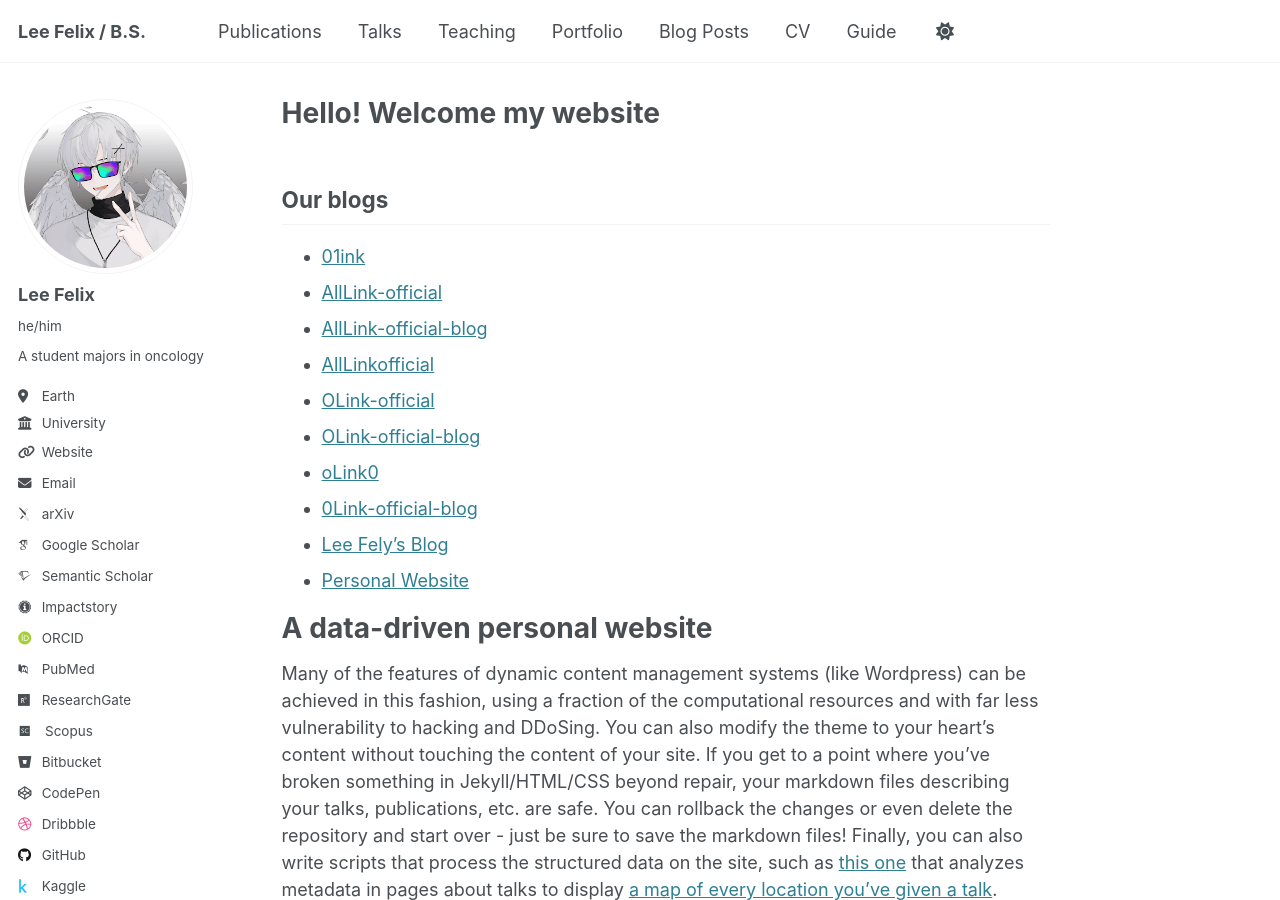
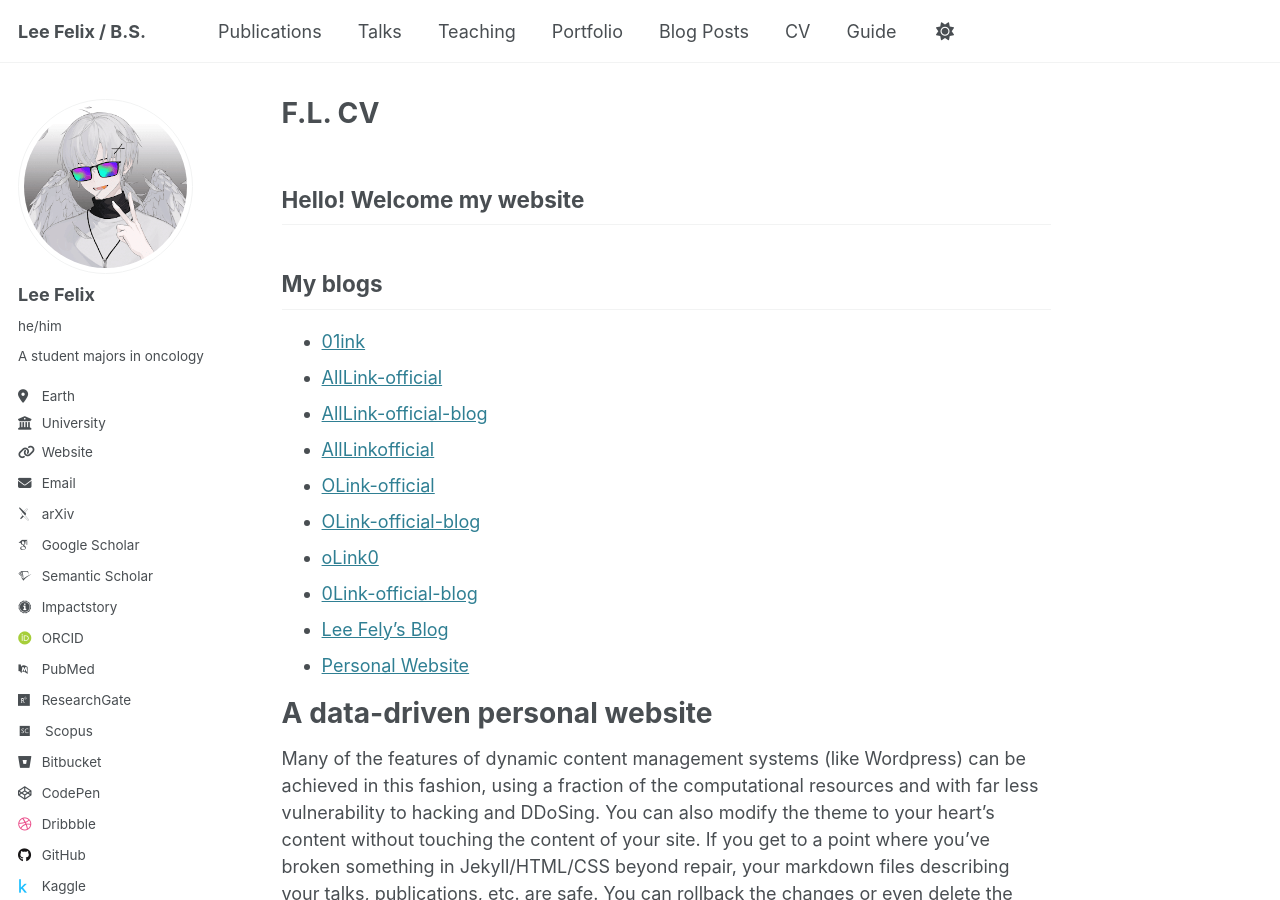
Before and after one commit to LeeFely/LeeFely.github.io, a Jekyll site: the page built from _pages/about.md, in a window 1280 px wide and 900 px high. Built offline with Jekyll 4.4.1, drawn with Linux system fonts in a browser that asks for light colours; some web fonts are replaced.

Commit message:
A little change

```diff
--- a/_pages/about.md
+++ b/_pages/about.md
@@ -1,13 +1,14 @@
 ---
 permalink: /
-title: "Hello! Welcome my website"
+title: "F.L. CV"
 author_profile: true
 redirect_from:
   - /about/
   - /about.html
 ---
+## Hello! Welcome my website
 
-## Our blogs
+## My blogs
 - [01ink](https://01inkofficial.wordpress.com/)
 - [AllLink-official](https://alllink-official.github.io/)
 - [AllLink-official-blog](https://alllinkofficial.blogspot.com/)
```
